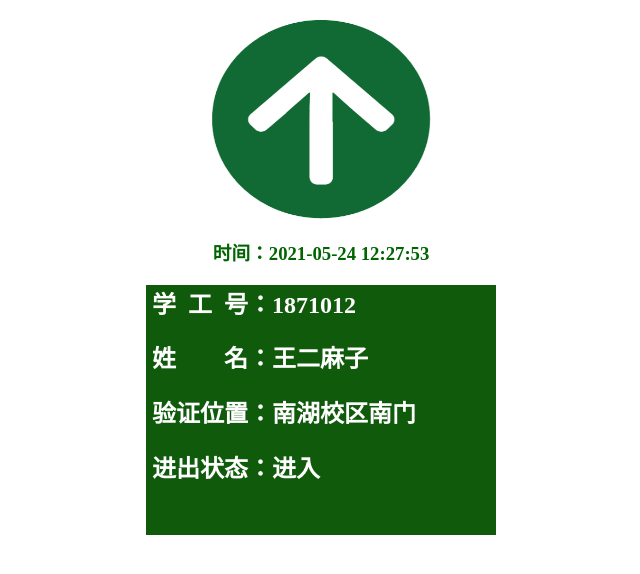
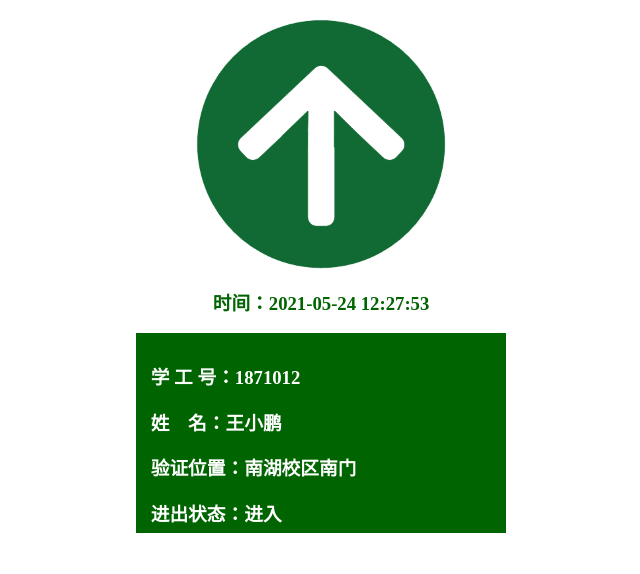
Before and after one commit to lianliang0/neu_code, a plain HTML site: page index.html in a window 1280 px wide. Shown: the part 70-644 px from the top of the page, without its empty margins (319-959 px from the left). Drawn offline with Linux system fonts and the light colour scheme.

Commit message:
Update index.html

```diff
--- a/index.html
+++ b/index.html
@@ -10,32 +10,38 @@
             transform: scale(1);  /*开始为原始大小*/
         }
         25%{
-            transform: scale(1.1); /*放大1.1倍*/
+            transform: scale(1.15); /*放大1.1倍*/
         }
         50%{
             transform: scale(1);
         }
         75%{
-            transform: scale(1.1);
+            transform: scale(1.15);
         }
     }
     .ballon{
-        width: 220px;
-        height: 200px;
+        width: 250px;
+        height: 250px;
         /*width: 50%;*/
         /*height: 200px;*/
         margin: auto;
         background: url("pic1.png");
         /*background-size: 100% 100%;*/
-        background-size: 220px 200px;
+        background-size: 250px 250px;
         -webkit-animation-name: scaleDraw; /*关键帧名称*/
         -webkit-animation-timing-function: ease-in-out; /*动画的速度曲线*/
         -webkit-animation-iteration-count: infinite;  /*动画播放的次数*/
         -webkit-animation-duration: 2s; /*动画所花费的时间*/
     }
     .divst{
+        /*width: 350px;*/
+        /*height: 100%;*/
         width: 350px;
-        height: 250px;
+        height: 180px;
+        padding-top: 10px;
+        padding-right: 10px;
+        padding-bottom: 10px;
+        padding-left: 10px;
         margin: auto;
     }
 </style>
@@ -67,14 +73,14 @@
 <!--    <div style=" class="ballon"></div>-->
 
     <div style="text-align: center">
-        <h3 style="color:darkgreen" id="dateTime" ></h3>
+        <h3 style="color:darkgreen; font-family:SimHei" id="dateTime" ></h3>
     </div>
 
-    <div style="background:#105a0b; color:#FFF" class="divst">
-        <h2>&nbsp;学&nbsp;&nbsp;工&nbsp;&nbsp;号：1871012</h2>
-        <h2>&nbsp;姓&nbsp;&nbsp;&nbsp;&nbsp;&nbsp;&nbsp;&nbsp;&nbsp;名：王二麻子</h2>
-        <h2>&nbsp;验证位置：南湖校区南门</h2>
-        <h2>&nbsp;进出状态：进入</h2>
+    <div style="background:darkgreen; color:#FFF; font-family:SimHei " class="divst">
+        <h3>&nbsp;学&nbsp;工&nbsp;号：1871012</h3>
+        <h3>&nbsp;姓&nbsp;&nbsp;&nbsp;&nbsp;名：王小鹏</h3>
+        <h3>&nbsp;验证位置：南湖校区南门</h3>
+        <h3>&nbsp;进出状态：进入</h3>
     </div>
 
 </body>
```
